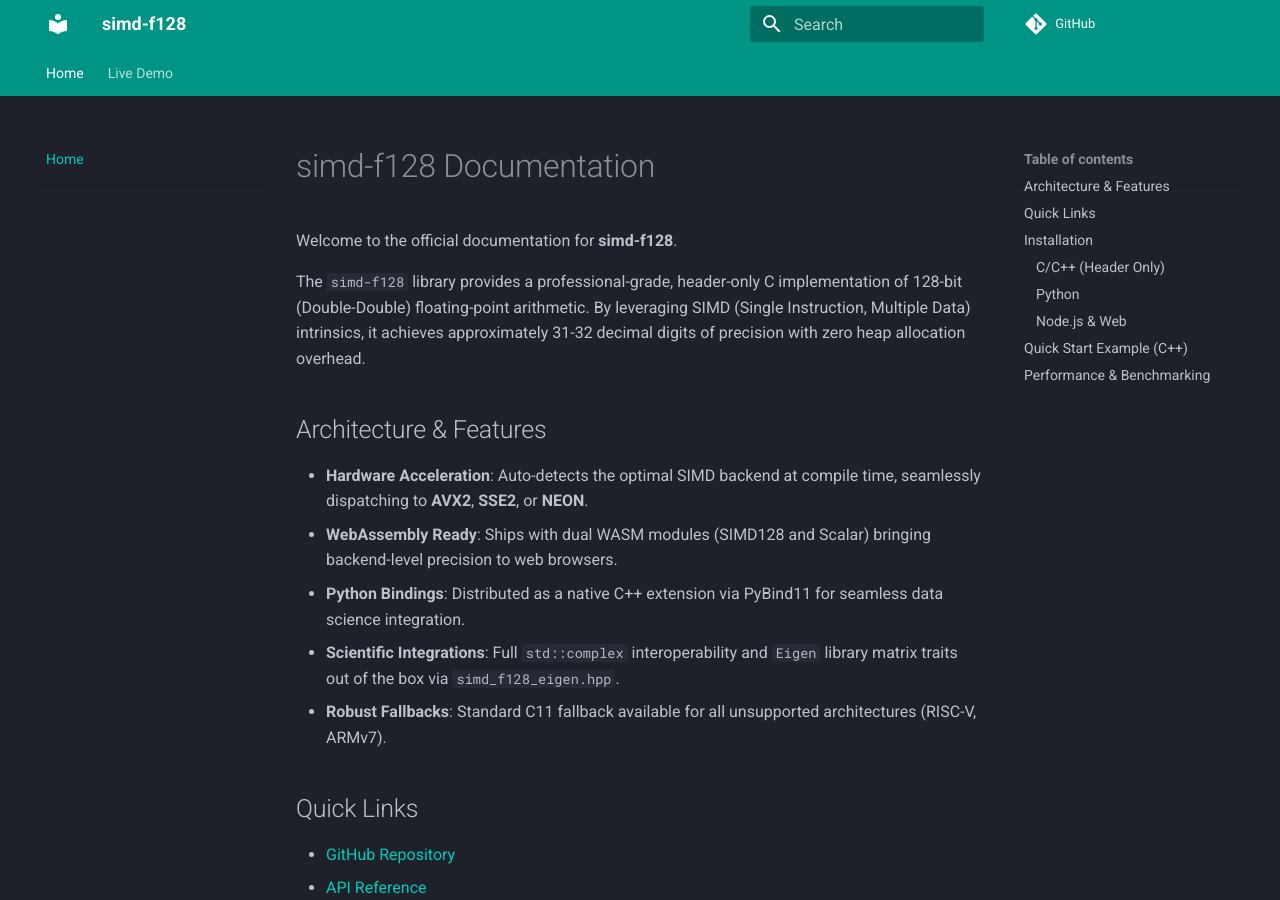
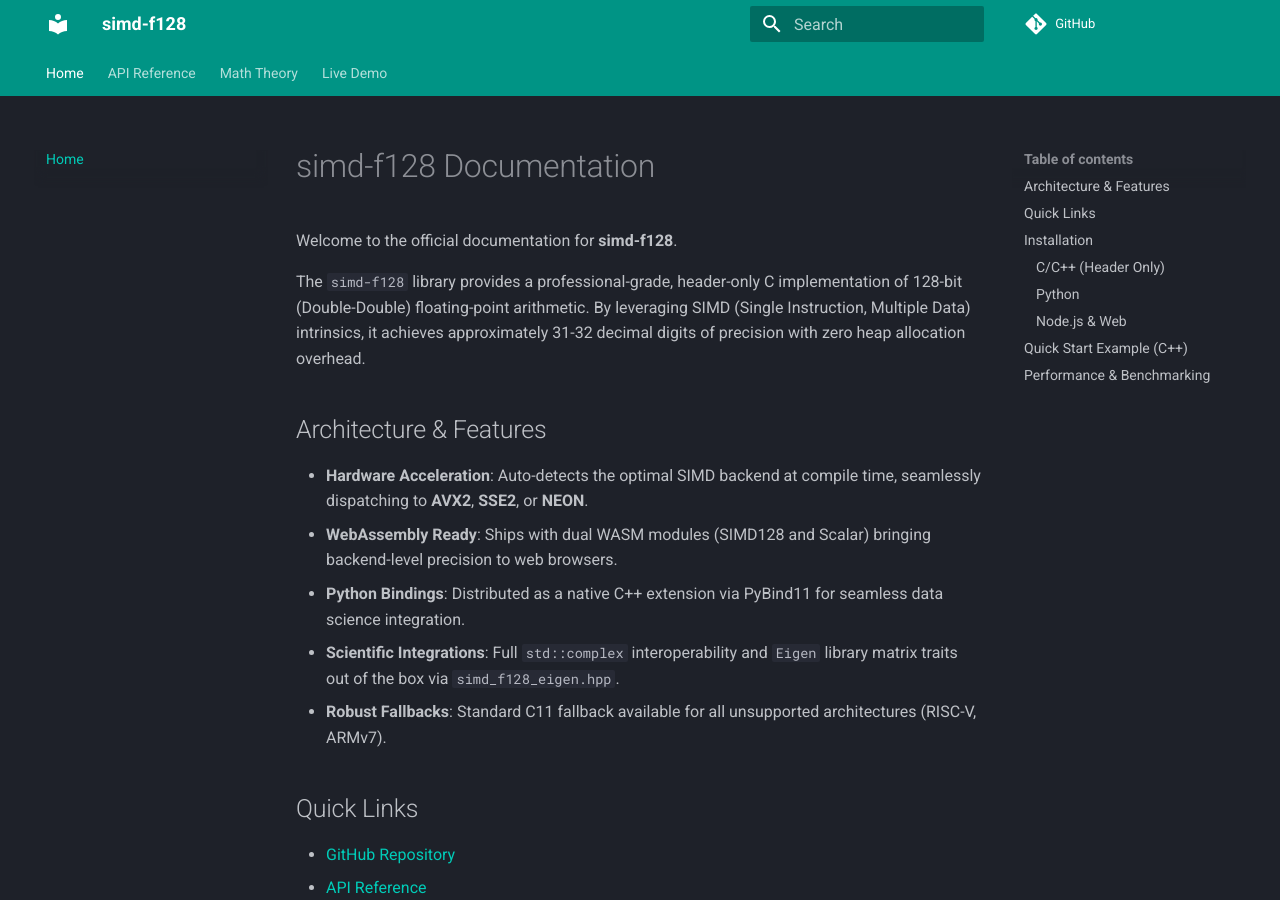
Before and after one commit to tiw302/simd-f128, an MkDocs documentation site: the page built from docs/index.md, in a window 1280 px wide and 900 px high. Built offline with MkDocs 1.6.1 and Material for MkDocs 9.7.7, drawn with Linux system fonts in a browser that asks for light colours; comment, search, counter and statistics services are not loaded.

Commit message:
docs(mkdocs): register API Reference and Math Theory pages in navigation

```diff
--- a/mkdocs.yml
+++ b/mkdocs.yml
@@ -12,4 +12,6 @@ theme:
     accent: cyan
 nav:
   - Home: index.md
+  - API Reference: api_reference.md
+  - Math Theory: math_theory.md
   - Live Demo: demo/index.html
```
